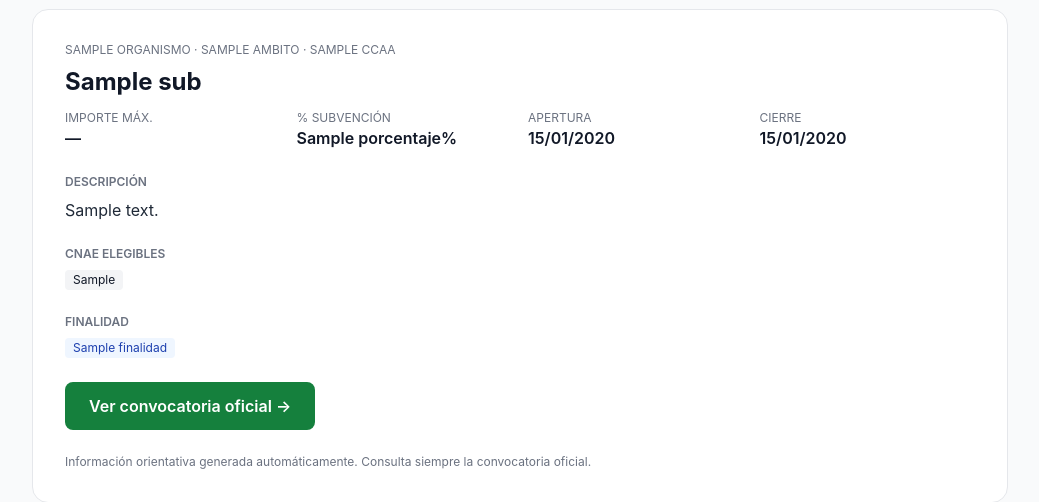
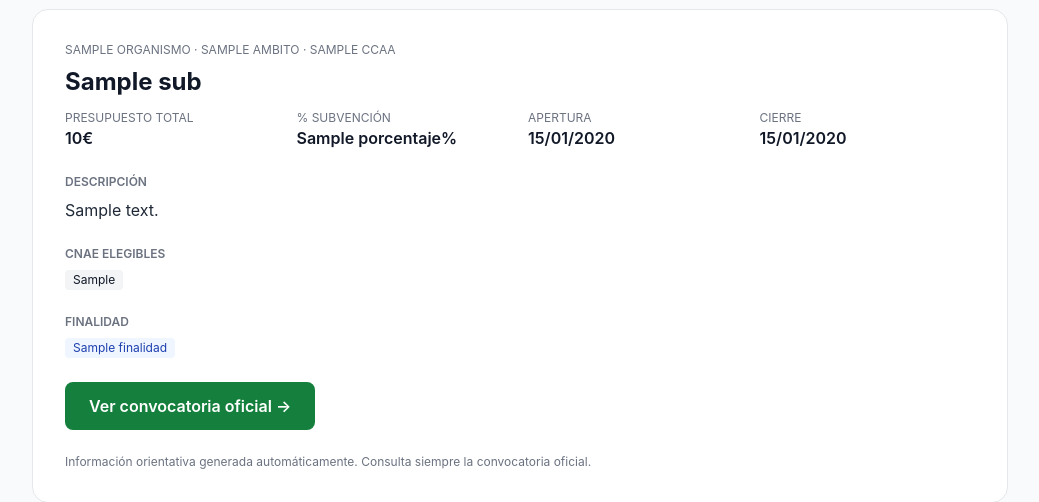
Before and after one commit to Flexigobe/subvenia, a FastAPI app: template app/web/templates/subsidy_detail.html in a window 1280 px wide. Shown: the part 124-626 px from the top of the page, without its empty margins (120-1159 px from the left). Run offline with FastAPI, Linux system fonts and the light colour scheme; the template is opened without the code that fills it: most values are stand-ins (such as "Sample title", 1, 10 or a date in 2020); some libraries are stand-ins or nearby versions.

Commit message:
fix(web+matching): mostrar importe_total en detalle + filtrar records regulatorios
Dos mejoras motivadas por feedback de Victor sobre la página de detalle:

1. subsidy_detail.html mostraba 'Importe máx.' con sub.importe_max_beneficiario
   que SIEMPRE es NULL en records BDNS (el detail endpoint no lo expone).
   Ahora muestra 'Presupuesto total' con sub.importe_total como fallback.
   Si por algún caso solo hay importe_max_beneficiario, lo etiqueta como tal.

2. find_candidates excluye records cuyo título empieza por 'ordenanza',
   'reglamento', 'bases reguladoras', 'real decreto', 'decreto' o 'ley '.
   Son marcos legales (ej. 'ORDENANZA GENERAL DE SUBVENCIONES DEL CABILDO
   DE GRAN CANARIA') no convocatorias accionables. 5 records afectados en
   el pool actual de 572 abiertas.

```diff
--- a/app/matching/filter.py
+++ b/app/matching/filter.py
@@ -88,6 +88,12 @@ def find_candidates(session: Session, perfil: EmpresaProfile, limit: int = 30) -
     today = date.today()
     stmt = stmt.where((Subvencion.fecha_fin.is_(None)) | (Subvencion.fecha_fin >= today))
 
+    # Excluir records regulatorios (ordenanzas, reglamentos, bases reguladoras, decretos, leyes)
+    # — son marcos legales, no convocatorias accionables.
+    stmt = stmt.where(
+        ~Subvencion.titulo.op("~*")(r"^(ordenanza|reglamento|bases reguladoras|real decreto|decreto|ley )")
+    )
+
     # CNAE: matching jerárquico CNAE-2009. Los records BDNS suelen guardar prefijos
     # (`['62']` significa "todo el sector 62: actividades de informática") y los códigos
     # van hasta 4 dígitos. Match si el cnae_elegible incluye CUALQUIER prefijo del cnae
--- a/app/web/templates/subsidy_detail.html
+++ b/app/web/templates/subsidy_detail.html
@@ -11,8 +11,12 @@
 
   <div class="grid grid-cols-2 md:grid-cols-4 gap-4 mb-6">
     <div>
-      <div class="text-xs text-gray-500 uppercase">Importe máx.</div>
-      <div class="font-semibold">{% if sub.importe_max_beneficiario %}{{ "{:,.0f}".format(sub.importe_max_beneficiario) }}€{% else %}—{% endif %}</div>
+      <div class="text-xs text-gray-500 uppercase">Presupuesto total</div>
+      <div class="font-semibold">
+        {% if sub.importe_total %}{{ "{:,.0f}".format(sub.importe_total) }}€
+        {% elif sub.importe_max_beneficiario %}{{ "{:,.0f}".format(sub.importe_max_beneficiario) }}€ <span class="text-xs text-gray-500">(máx. por beneficiario)</span>
+        {% else %}—{% endif %}
+      </div>
     </div>
     <div>
       <div class="text-xs text-gray-500 uppercase">% Subvención</div>
```
